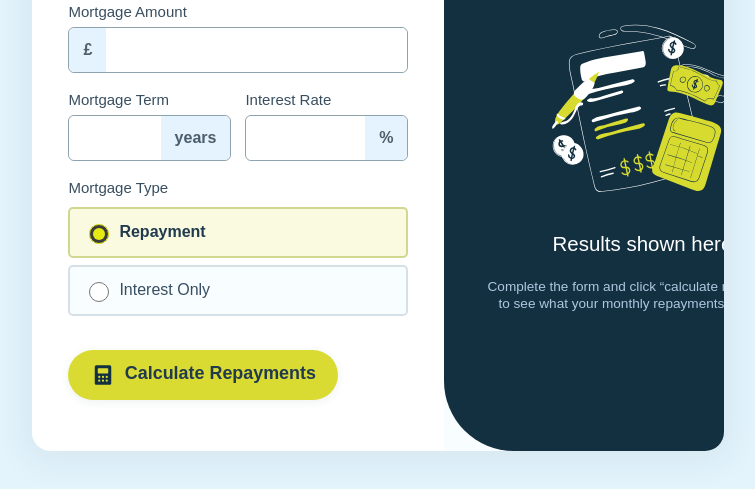
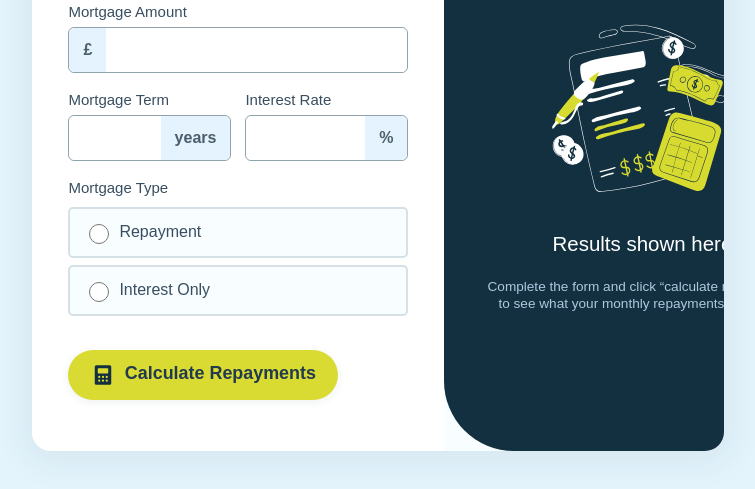
Before and after one commit to Ahmedafify98/Mortgage-Calculator, a plain HTML site: page index.html in a window 1280 px wide. Shown: the part 205-694 px from the top of the page, without its empty margins (262-1017 px from the left). Drawn offline with Linux system fonts and the light colour scheme.

Commit message:
Update index.html

```diff
--- a/index.html
+++ b/index.html
@@ -48,7 +48,7 @@
           <span>Mortgage Type</span>
           <div class="radio-group" id="type-group">
             <label class="radio-option">
-              <input type="radio" name="mortgage-type" value="repayment" checked>
+              <input type="radio" name="mortgage-type" value="repayment">
               Repayment
             </label>
             <label class="radio-option">
```
